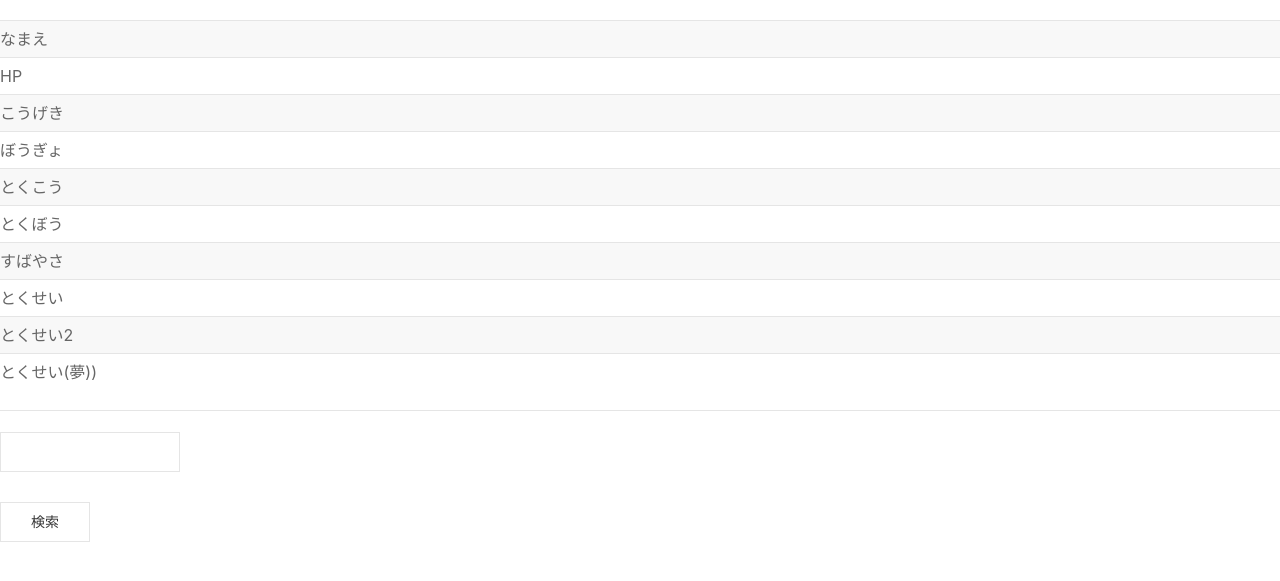
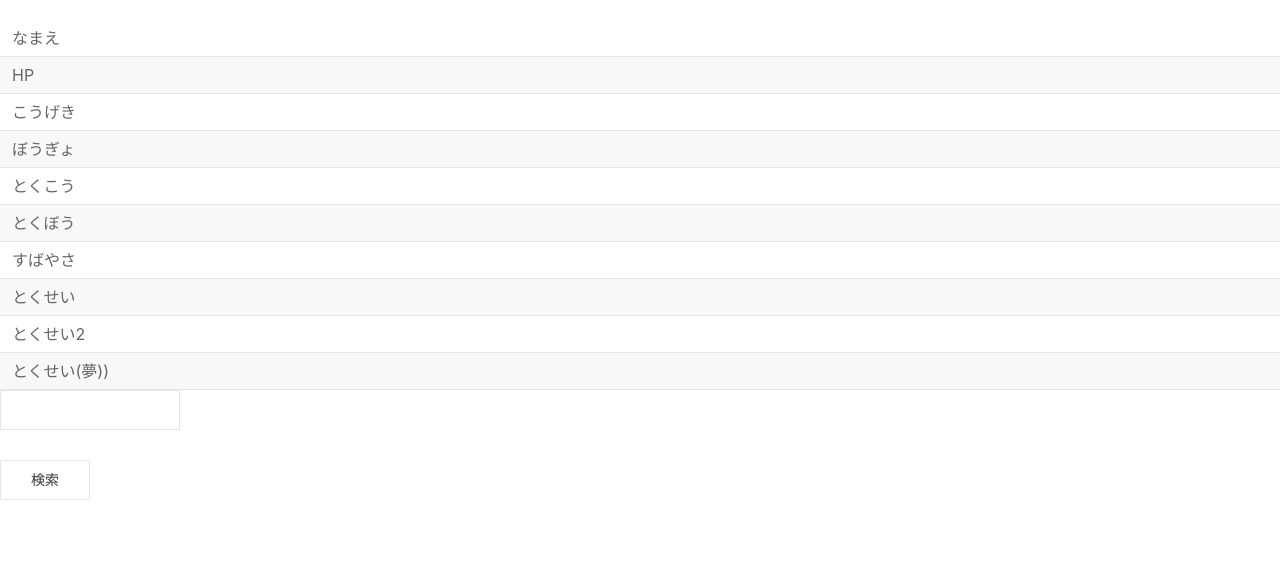
Before and after one commit to n0749086/Pokedex, a Flask app: template templates/poke_info.html in a window 1280 px wide. Shown: the top 581 px of the page. Run offline with Flask 2, Linux system fonts and the light colour scheme; the template is opened without the code that fills it, so the values that code supplies are empty.

Commit message:
change layout

```diff
--- a/templates/layout.html
+++ b/templates/layout.html
@@ -13,7 +13,7 @@
 {% block content %}
 <!-- ここにメインコンテンツを書く -->
 {% endblock %}
-<hr>
+
 <form class="uk-search uk-search-default" method="GET" action="">
     <input class="uk-search-input uk-align-left" type="search" placeholder="" list="poke_list" name="name">
     <button class="uk-button uk-button-default">検索</button>
--- a/templates/poke_info.html
+++ b/templates/poke_info.html
@@ -1,14 +1,17 @@
 {% extends "layout.html" %}
 {% block content %}
 <h3>{{ title }}</h3>
-<table class="uk-table uk-table-striped uk-table-small uk-table-justify uk-table-responsive">
-<tbody>
+<div class="uk-overflow-auto">
+    <table class="uk-table uk-table-striped uk-table-small">
+    <thead>
         <tr>
             <td>なまえ</td>
             {% for item in info -%}
             <td>{{ item.name }}</td>
             {%- endfor %}
         </tr>
+    </thead>
+    <tbody>
         <tr>
             <td>HP</td>
             {% for item in info -%}
@@ -89,4 +92,5 @@
         </tr>
     </tbody>
     </table>
+</div>
 {% endblock %}
```
Lines whose indentation alone changed are shown as unchanged.
